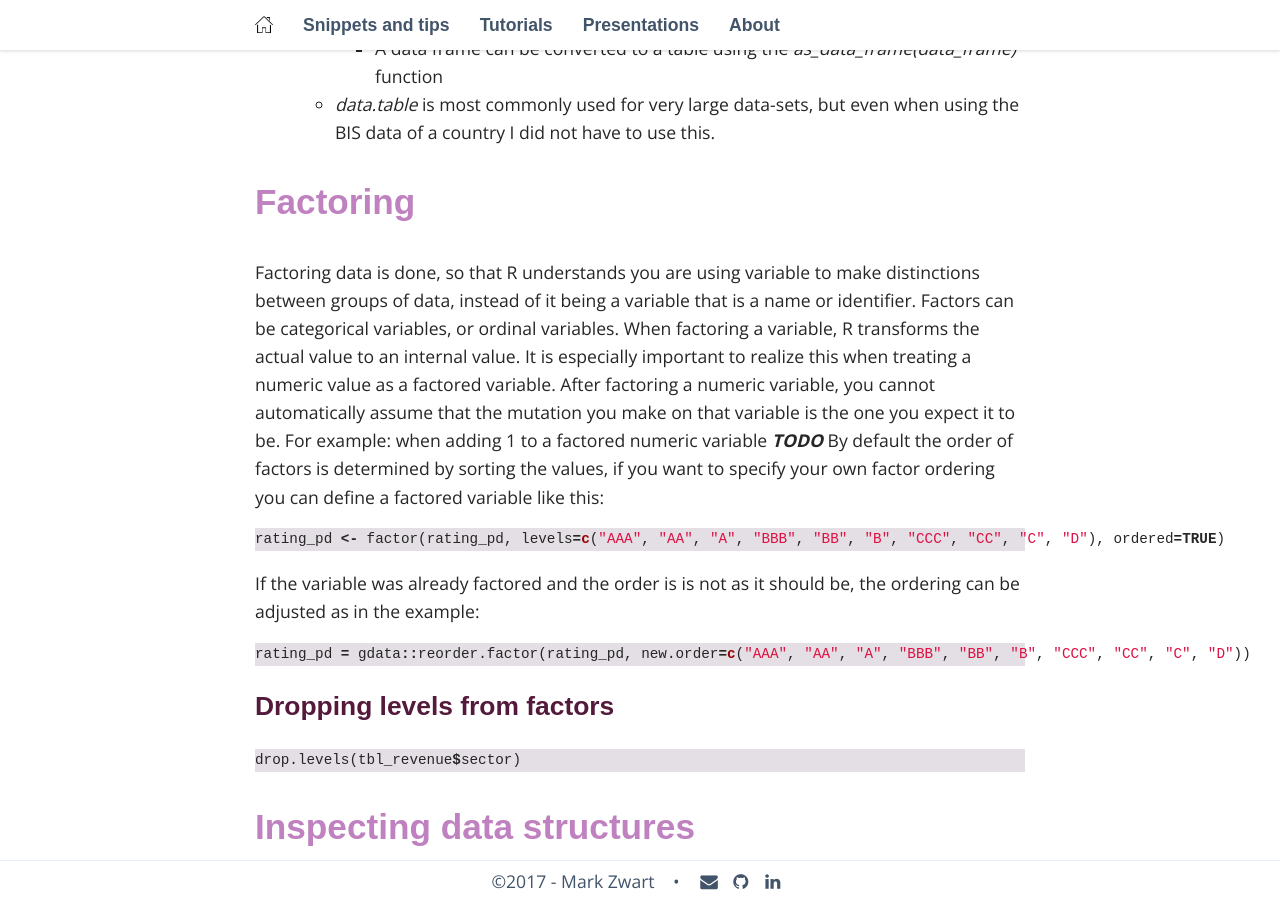
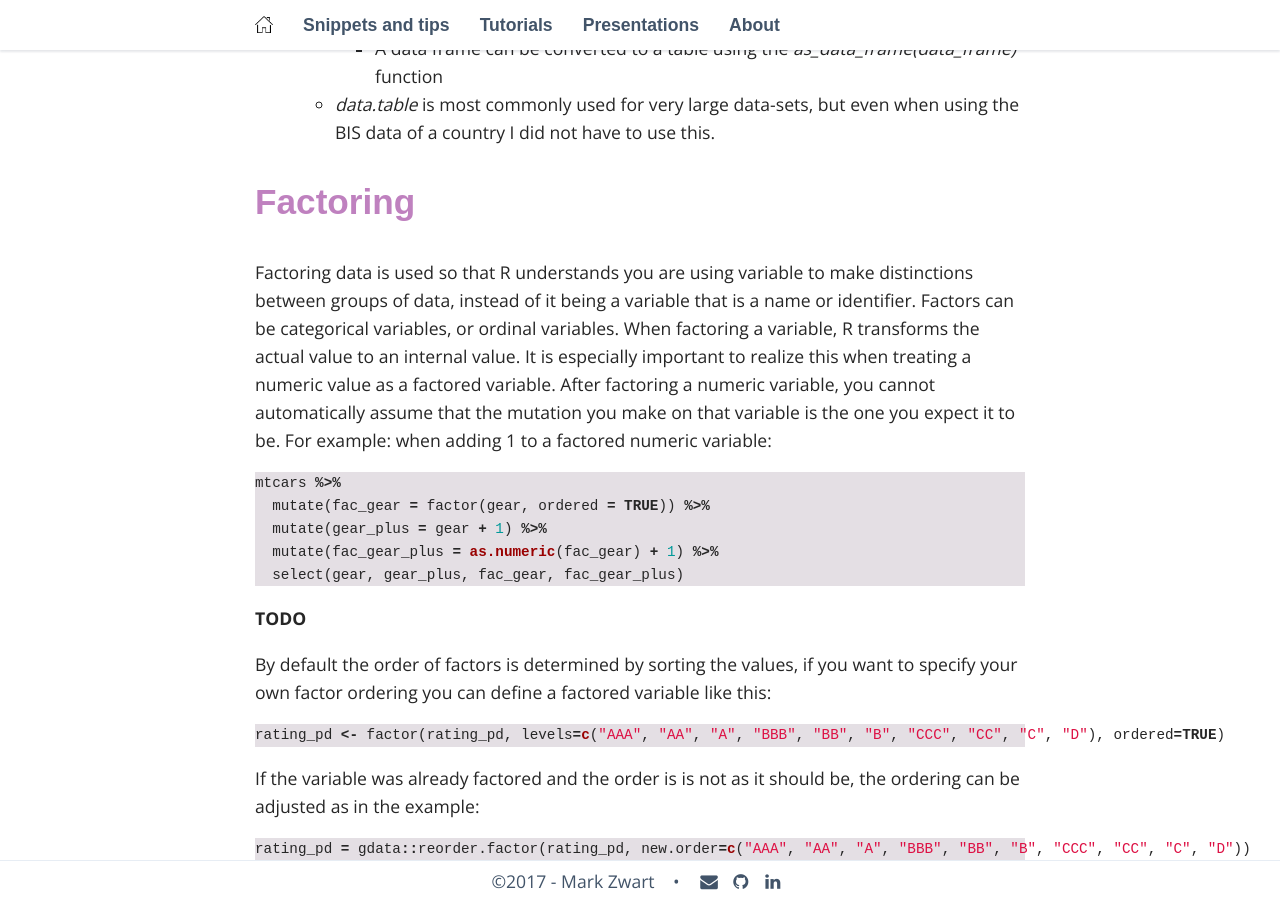
Before and after one commit to mark-me/mark-me.github.io, a Jekyll site: the page built from _pages/snippets-and-tips/data-basics.md, in a window 1280 px wide and 900 px high, scrolled down 1112 px. Built offline with Jekyll 4.4.1, drawn with Linux system fonts in a browser that asks for light colours; nearby versions of some CDN libraries; some web fonts are replaced.

Commit message:
Edits and additions in snippets Data Basics

````diff
--- a/_pages/snippets-and-tips/data-basics.md
+++ b/_pages/snippets-and-tips/data-basics.md
@@ -22,8 +22,18 @@ R uses several kinds of data structures:
 
 # Factoring
 
-Factoring data is done, so that R understands you are using variable to make distinctions between groups of data, instead of it being a variable that is a name or identifier. Factors can be categorical variables, or ordinal variables.
-When factoring a variable, R transforms the actual value to an internal value. It is especially important to realize this when treating a numeric value as a factored variable. After factoring a numeric variable, you cannot automatically assume that the mutation you make on that variable is the one you expect it to be. For example: when adding 1 to a factored numeric variable _**TODO**_
+Factoring data is used so that R understands you are using variable to make distinctions between groups of data, instead of it being a variable that is a name or identifier. Factors can be categorical variables, or ordinal variables.
+When factoring a variable, R transforms the actual value to an internal value. It is especially important to realize this when treating a numeric value as a factored variable. After factoring a numeric variable, you cannot automatically assume that the mutation you make on that variable is the one you expect it to be. For example: when adding 1 to a factored numeric variable:
+```r
+mtcars %>%
+  mutate(fac_gear = factor(gear, ordered = TRUE)) %>%
+  mutate(gear_plus = gear + 1) %>%
+  mutate(fac_gear_plus = as.numeric(fac_gear) + 1) %>%
+  select(gear, gear_plus, fac_gear, fac_gear_plus)
+```
+
+**TODO**
+
 By default the order of factors is determined by sorting the values, if you want to specify your own factor ordering you can define a factored variable like this:
 
 ```r
````
